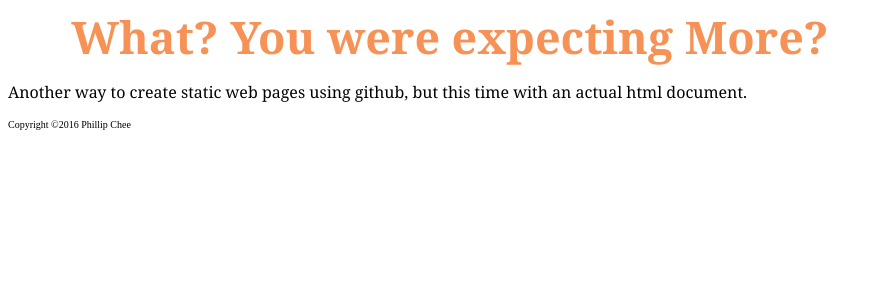
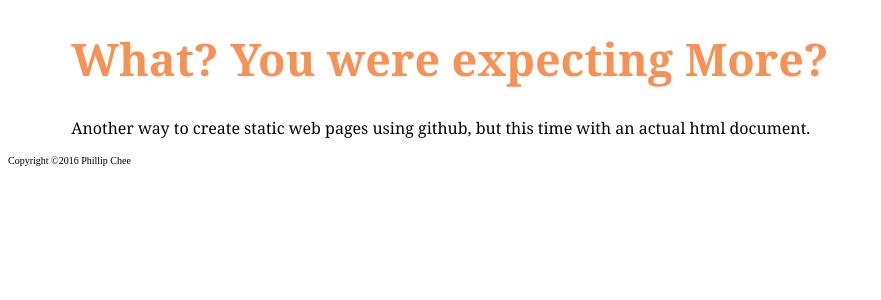
Before and after one commit to PhlegmingChee/PhlegmingChee.github.io, a Jekyll site: the page built from index.html, in a window 1280 px wide. Shown: the top 300 px of the page, without its empty margins (0-881 px from the left). Built offline with Jekyll 4.4.1, drawn with Linux system fonts in a browser that asks for light colours.

Commit message:
Update main.css

```diff
--- a/css/main.css
+++ b/css/main.css
@@ -4,7 +4,7 @@ body {
 .container h1 {
   font-size: 2.8em;
   color: #f69256;
-  margin: 0 5%;
+
 }
 .blurb, .post {
   font-family: Georgia, Palatino, "Times New Roman", serif;
@@ -12,3 +12,6 @@ body {
   line-height: 1.3;
   color: rgb(3,3,3);
 }
+.container {
+  margin: 0 5%;
+}
```
